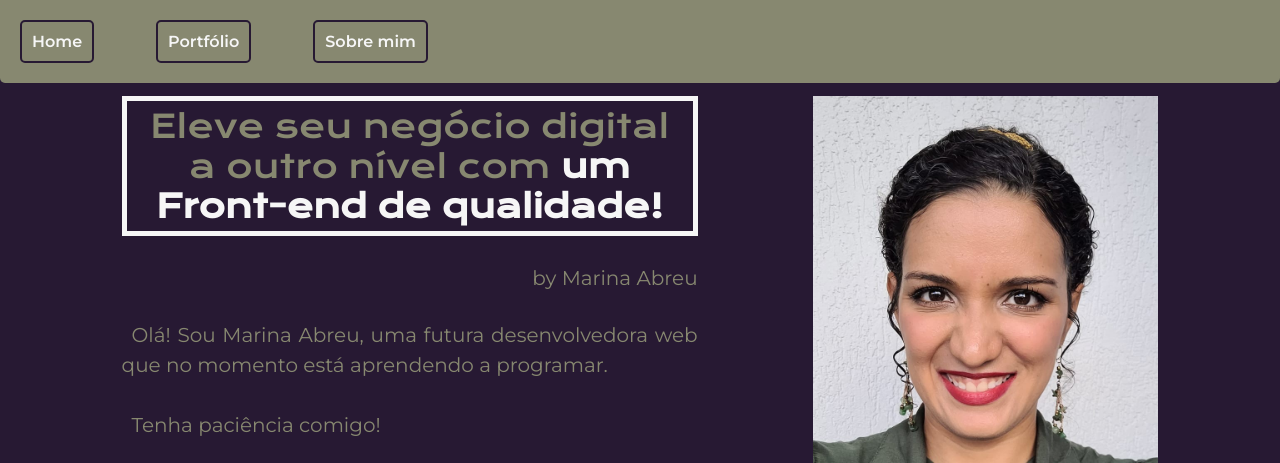
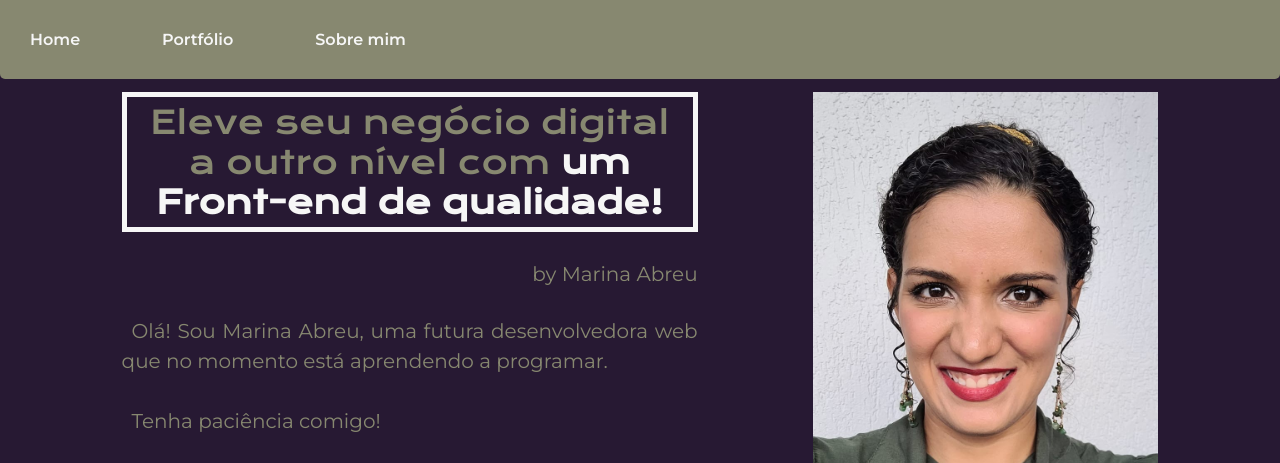
Before and after one commit to marinaabreumgs/sobre-mim, a plain HTML site: page index.html in a window 1280 px wide. Shown: the top 463 px of the page. Drawn offline with nearby package versions, Linux system fonts and the light colour scheme.

Commit message:
Update meustyle.css

```diff
--- a/styles/meustyle.css
+++ b/styles/meustyle.css
@@ -34,10 +34,7 @@ body {
 }
 
 .cabecalho-conteudo-links-link {
-    border: 2px solid var(--cor-secundaria);
-    border-color: var(--cor-primaria);
     padding: 10px;
-    border-radius: 5px;
     color: var(--cor-terciaria);
     font-size: 1rem;
     font-family: var(--fonte-texto);
```
